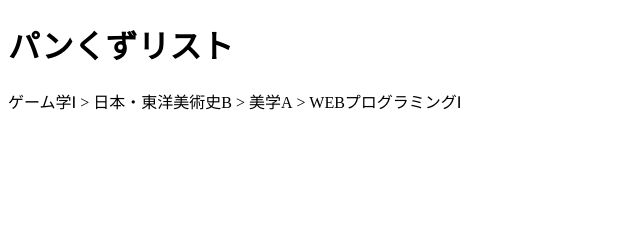
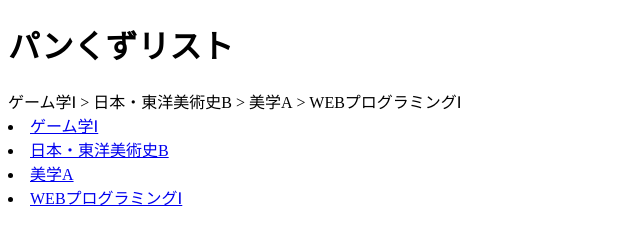
Before and after one commit to 1627009/web1-8, a plain HTML site: page index.html in a window 1280 px wide. Shown: the whole page, without its empty margins (0-640 px from the left). Drawn offline with Linux system fonts and the light colour scheme.

Commit message:
Update index.html

```diff
--- a/index.html
+++ b/index.html
@@ -13,5 +13,14 @@
       <li>美学A</li>
       <li>WEBプログラミングⅠ</li>
     </ui>
+
+    <nav id="menu">
+      <ui>
+        <li><a href="#">ゲーム学Ⅰ</a></li>
+        <li><a href="#">日本・東洋美術史B</a></li>
+        <li><a href="#">美学A</a></li>
+        <li><a href="#">WEBプログラミングⅠ</a></li>
+      </ui>
+    </nav>
   </body>
 </html>
```
